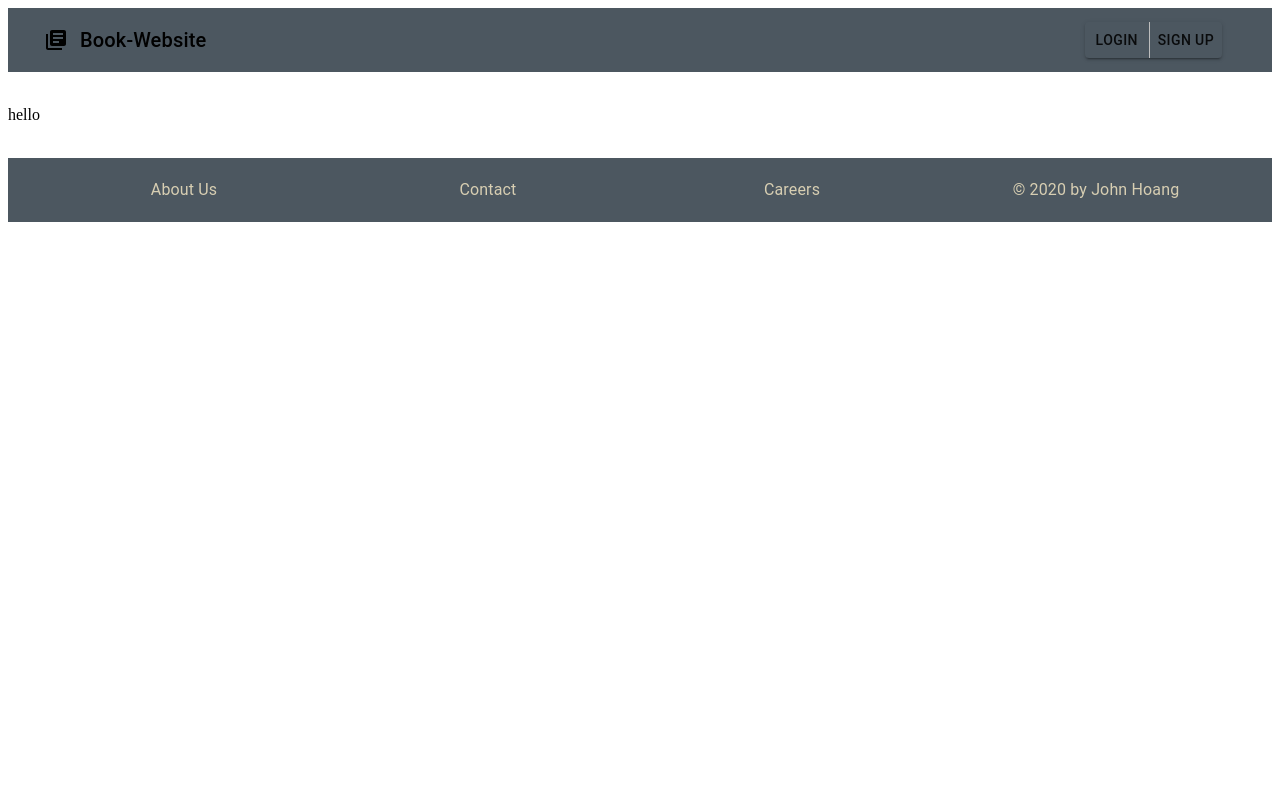
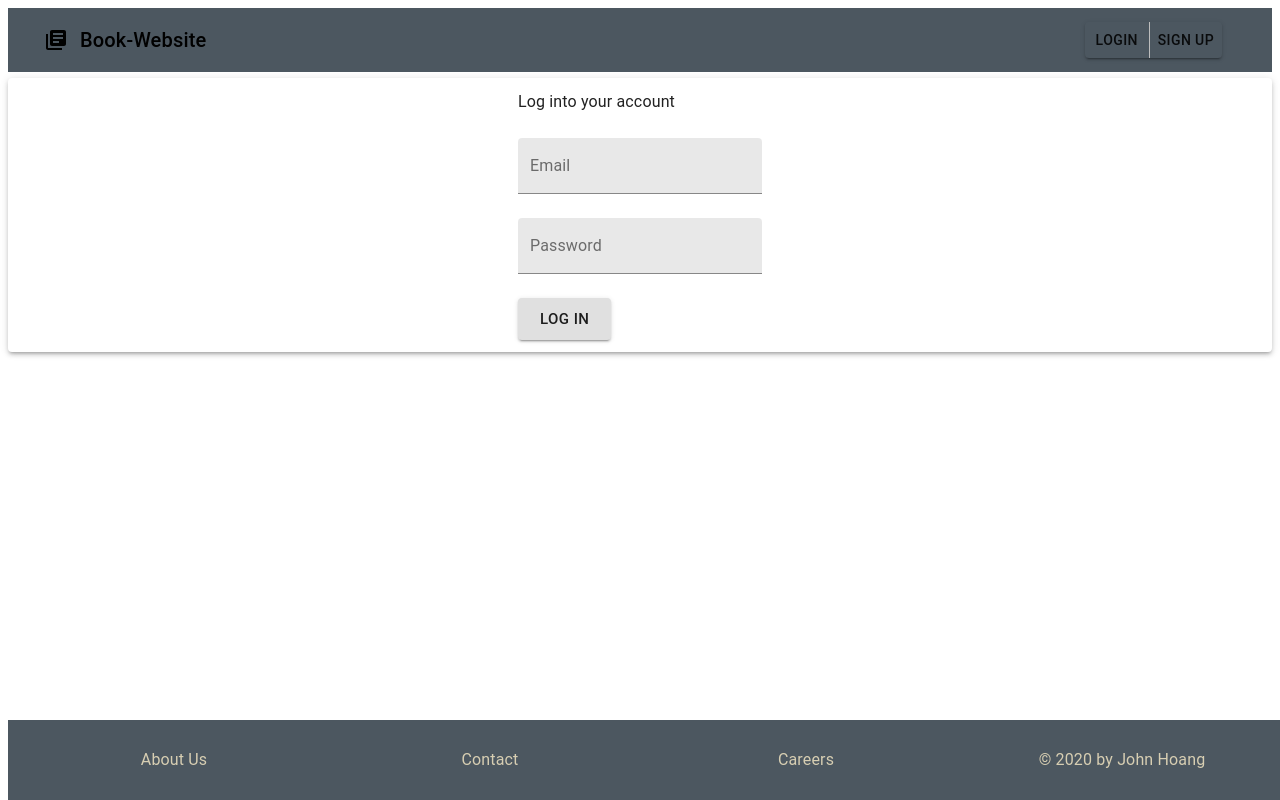
Before and after one commit to jhoan2/Book-Website, a React (Create React App) app in the folder client/: page /login in a window 1280 px wide. Built offline with nearby package versions, Linux system fonts and the light colour scheme.

Commit message:
bottom footer

```diff
--- a/client/src/components/Footer/Footer.js
+++ b/client/src/components/Footer/Footer.js
@@ -1,51 +1,53 @@
-import React from 'react'
-import { Toolbar, Grid, Link, Typography } from '@material-ui/core';
-import './footer.css';
-import { makeStyles } from '@material-ui/core/styles';
+import React from "react";
+import { Toolbar, Grid, Link, Typography } from "@material-ui/core";
+import "./footer.css";
+import { makeStyles } from "@material-ui/core/styles";
 
 const useStyles = makeStyles((theme) => ({
   footerLink: {
-        color: '#D7CEB2'
+    color: "#D7CEB2",
+  },
+  toolBar: {
+    backgroundColor: "#4c5760",
+    padding: theme.spacing(1, 1),
+    marginTop: theme.spacing(3),
+  },
+  root: {
+    width: "100%",
+    position: "fixed",
+    bottom: 0,
   },
 }));
 const Footer = () => {
-    const classes =useStyles();
+  const classes = useStyles();
   return (
-        <div>
-                <Toolbar variant='regular' className='toolbar'>
-                    <Grid container >
-                        <Grid item xs={3} >
+    <div className={classes.root}>
+      <Toolbar variant="regular" className={classes.toolBar}>
+        <Grid container>
+          <Grid item xs={3}>
             <Link href="#" className={classes.footerLink}>
-                                <Typography align='center'>
-                                    About Us
-                                </Typography>
+              <Typography align="center">About Us</Typography>
             </Link>
           </Grid>
           <Grid item xs={3}>
             <Link href="#" className={classes.footerLink}>
-                                <Typography align='center'>
-                                    Contact
-                                </Typography>
+              <Typography align="center">Contact</Typography>
             </Link>
           </Grid>
           <Grid item xs={3}>
             <Link href="#" className={classes.footerLink}>
-                                <Typography align='center'>
-                                    Careers
-                                </Typography>
+              <Typography align="center">Careers</Typography>
             </Link>
           </Grid>
-                        <Grid item xs={3} >
+          <Grid item xs={3}>
             <Link href="#" className={classes.footerLink}>
-                                <Typography align='center'>
-                                    © 2020 by John Hoang
-                                </Typography>
+              <Typography align="center">© 2020 by John Hoang</Typography>
             </Link>
           </Grid>
         </Grid>
       </Toolbar>
     </div>
-    )
-}
+  );
+};
 
 export default Footer;
--- a/client/src/components/views/Landingpage.js
+++ b/client/src/components/views/Landingpage.js
@@ -1,8 +1,8 @@
-import React from 'react'
+import React from 'react';
+import { Grid } from '@material-ui/core';
+import { makeStyles } from '@material-ui/core/styles';
 import Header from '../Header/Header';
 import CardItem from '../card/CardItem';
-import { Grid } from '@material-ui/core';
-import { makeStyles } from '@material-ui/core/styles';
 import Footer from '../Footer/Footer';
 
 const useStyles = makeStyles((theme) => ({
@@ -17,11 +17,8 @@ export default function Landingpage() {
   return (
     <div>
       <Header />
-            <br/>
+      <br />
       <Grid container spacing={3} className={classes.gridContainer}>
-                <Grid item xs={12} sm={6} md={4} lg={3}>
-                    <CardItem />
-                </Grid>
         <Grid item xs={12} sm={6} md={4} lg={3}>
           <CardItem />
         </Grid>
@@ -47,5 +44,5 @@ export default function Landingpage() {
       <br />
       <Footer />
     </div>
-    )
+  );
 }
--- a/client/src/components/views/Login.js
+++ b/client/src/components/views/Login.js
@@ -1,15 +1,58 @@
-import React from 'react'
+import React from 'react';
 import Header from '../Header/Header';
 import Footer from '../Footer/Footer';
+import {
+  Grid,
+  Paper,
+  Typography,
+  TextField,
+  Button,
+  Box,
+} from '@material-ui/core';
 
 export default function Login() {
   return (
     <div>
       <Header />
-            <br/>
-            <p>hello</p>
+      <br />
+      <Box height="100%" width="100%" display="inline-block">
+        <Paper elevation={3}>
+          <Grid
+            container
+            direction="column"
+            justify="center"
+            alignContent="center"
+            spacing={3}
+          >
+            <Grid item>
+              <Typography>Log into your account</Typography>
+            </Grid>
+            <Grid item>
+              <TextField
+                id="filled-read-only-input"
+                label="Email"
+                type="email"
+                variant="filled"
+              />
+            </Grid>
+            <Grid item>
+              <TextField
+                id="filled-read-only-input"
+                label="Password"
+                type="password"
+                variant="filled"
+              />
+            </Grid>
+            <Grid item>
+              <Button size="large" variant="contained">
+                Log In
+              </Button>
+            </Grid>
+          </Grid>
+        </Paper>
+      </Box>
       <br />
       <Footer />
     </div>
-    )
+  );
 }
```
Also changed, not shown: client/src/App.js (+17 -14 lines), client/.eslintrc.json (deleted), 1 other file (tests, documents, lock files or other folders). Lines whose indentation alone changed are shown as unchanged.
